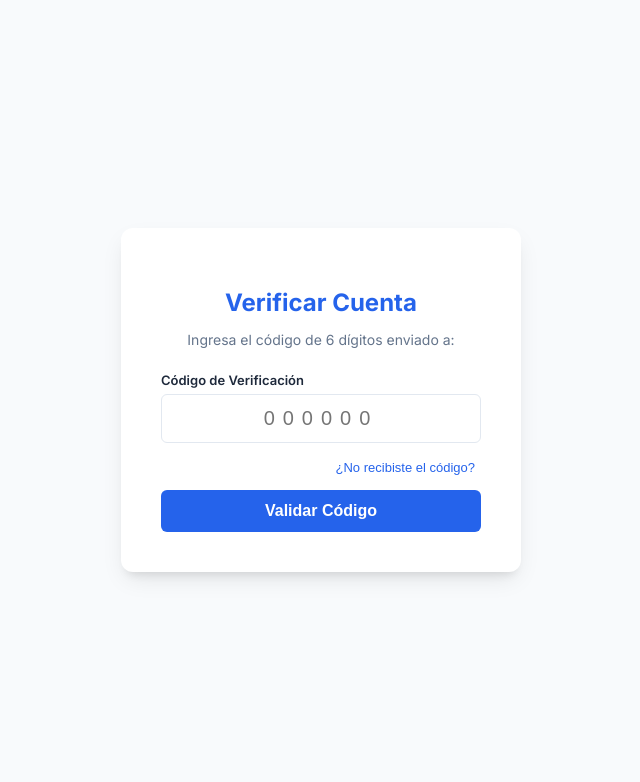
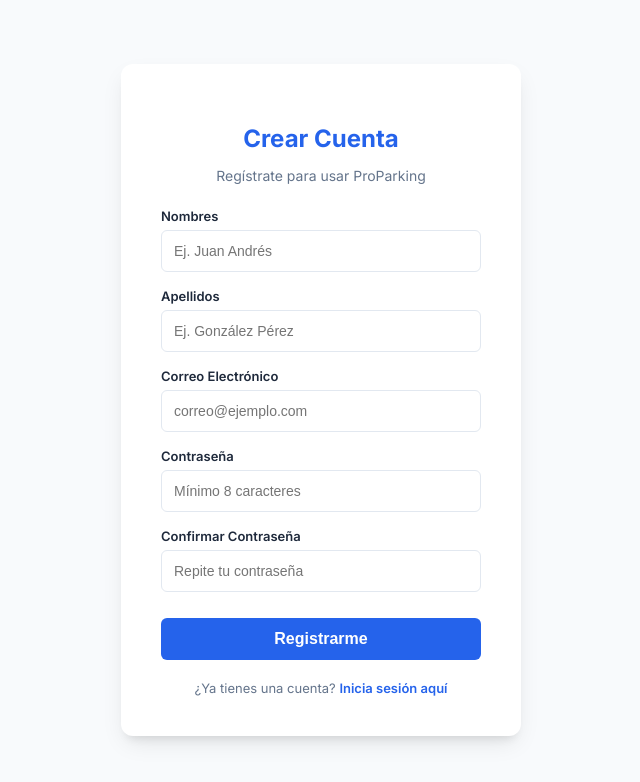
Before and after one commit to jgonzal12/frontproparking, a React (Vite) app in the folder proparking-web/: page /verify in a window 1280 px wide. Shown: the top 782 px of the page, without its empty margins (319-959 px from the left). Built offline with nearby package versions, Linux system fonts and the light colour scheme; no server answers.

Commit message:
fix verify

```diff
--- a/proparking-web/src/pages/Verify.jsx
+++ b/proparking-web/src/pages/Verify.jsx
@@ -1,101 +1,112 @@
 import { useState } from 'react';
-import { useLocation, useNavigate } from 'react-router-dom';
-import { verificarCodigo } from '../services/authService';
+import { useNavigate, Link } from 'react-router-dom';
+import { registrarUsuario } from '../services/authService';
 import '../styles/Auth.css';
 
-const MAX_INTENTOS = 5;
-
-function Verify() {
-    const location = useLocation();
+function Register() {
+    const [formData, setFormData] = useState({
+        nombre: '', apellido: '', email: '', password: '', confirmarPassword: ''
+    });
+    const [error, setError] = useState('');
+    const [cargando, setCargando] = useState(false);
     const navigate = useNavigate();
 
-    const [email] = useState(location.state?.email || '');
-    const [codigo, setCodigo] = useState('');
-    const [error, setError] = useState('');
-    const [intentos, setIntentos] = useState(0);
-    const [bloqueado, setBloqueado] = useState(false);
-    const [mensajeBloqueado, setMensajeBloqueado] = useState('');
-
-    const handleVerify = async (e) => {
+    const handleSubmit = async (e) => {
         e.preventDefault();
         setError('');
-        try {
-            await verificarCodigo(email, codigo);
-            navigate('/login', { state: { mensaje: '¡Cuenta activada! Ahora puedes iniciar sesión.' } });
-        } catch (err) {
-            const mensaje = typeof err === 'string' ? err : 'Código incorrecto';
 
-            // Si el código expiró → bloquear con mensaje directo
-            if (mensaje.toLowerCase().includes('expirado')) {
-                setMensajeBloqueado(mensaje);
-                setBloqueado(true);
+        if (formData.password !== formData.confirmarPassword) {
+            setError('Las contraseñas no coinciden');
             return;
         }
 
-            const nuevosIntentos = intentos + 1;
-            setIntentos(nuevosIntentos);
-
-            if (nuevosIntentos >= MAX_INTENTOS) {
-                setMensajeBloqueado('Demasiados intentos fallidos.');
-                setBloqueado(true);
-            } else {
-                setError(`${mensaje}. Te quedan ${MAX_INTENTOS - nuevosIntentos} intento(s).`);
-                setCodigo('');
-            }
+        setCargando(true);
+        try {
+            const { confirmarPassword, ...datos } = formData;
+            await registrarUsuario(datos);
+            navigate('/verify', { state: { email: formData.email } });
+        } catch (err) {
+            setError(err);
+        } finally {
+            setCargando(false);
         }
     };
 
     return (
         <div className="auth-wrapper">
             <div className="auth-card">
-                <h2>Verificar Cuenta</h2>
+                <h2>Crear Cuenta</h2>
+                <p>Regístrate para usar ProParking</p>
 
-                {bloqueado ? (
-                    <div>
-                        <div className="error-msg" style={{ marginBottom: 16 }}>
-                            {mensajeBloqueado} Vuelve a registrarte para obtener un nuevo código.
-                        </div>
-                        <button className="btn-primary" onClick={() => navigate('/register')}>
-                            Volver al registro
-                        </button>
-                    </div>
-                ) : (
-                    <>
-                        <p>Ingresa el código de 6 dígitos enviado a:<br /><strong>{email}</strong></p>
-
-                        <form onSubmit={handleVerify}>
+                <form onSubmit={handleSubmit}>
                     <div className="form-group">
-                                <label>Código de Verificación</label>
+                        <label>Nombres</label>
                         <input
                             type="text"
-                                    placeholder="000000"
-                                    maxLength="6"
-                                    value={codigo}
-                                    onChange={e => setCodigo(e.target.value)}
-                                    style={{ letterSpacing: '8px', textAlign: 'center', fontSize: '20px' }}
+                            placeholder="Ej. Juan Andrés"
+                            value={formData.nombre}
+                            onChange={e => setFormData({ ...formData, nombre: e.target.value })}
                             required
                         />
                     </div>
-                            <div style={{ display: 'flex', justifyContent: 'space-between', alignItems: 'center', marginTop: 8, marginBottom: 4 }}>
-                                <span style={{ fontSize: 12, color: '#94a3b8' }}>
-                                    {intentos > 0 && `Intentos: ${intentos}/${MAX_INTENTOS}`}
-                                </span>
-                                <button
-                                    type="button"
-                                    onClick={() => navigate('/register')}
-                                    style={{ background: 'none', border: 'none', color: '#2563eb', fontSize: 13, cursor: 'pointer' }}>
-                                    ¿No recibiste el código?
+
+                    <div className="form-group">
+                        <label>Apellidos</label>
+                        <input
+                            type="text"
+                            placeholder="Ej. González Pérez"
+                            value={formData.apellido}
+                            onChange={e => setFormData({ ...formData, apellido: e.target.value })}
+                            required
+                        />
+                    </div>
+
+                    <div className="form-group">
+                        <label>Correo Electrónico</label>
+                        <input
+                            type="email"
+                            placeholder="correo@ejemplo.com"
+                            value={formData.email}
+                            onChange={e => setFormData({ ...formData, email: e.target.value })}
+                            required
+                        />
+                    </div>
+
+                    <div className="form-group">
+                        <label>Contraseña</label>
+                        <input
+                            type="password"
+                            placeholder="Mínimo 8 caracteres"
+                            value={formData.password}
+                            onChange={e => setFormData({ ...formData, password: e.target.value })}
+                            required
+                        />
+                    </div>
+
+                    <div className="form-group">
+                        <label>Confirmar Contraseña</label>
+                        <input
+                            type="password"
+                            placeholder="Repite tu contraseña"
+                            value={formData.confirmarPassword}
+                            onChange={e => setFormData({ ...formData, confirmarPassword: e.target.value })}
+                            required
+                        />
+                    </div>
+
+                    <button type="submit" className="btn-primary" disabled={cargando}>
+                        {cargando ? 'Registrando...' : 'Registrarme'}
                     </button>
-                            </div>
-                            <button type="submit" className="btn-primary">Validar Código</button>
                 </form>
 
-                        {error && <div className="error-msg" style={{ marginTop: 12 }}>{error}</div>}
-                    </>
-                )}
+                {error && <div className="error-msg">{error}</div>}
+
+                <div className="auth-footer">
+                    ¿Ya tienes una cuenta? <Link to="/login">Inicia sesión aquí</Link>
+                </div>
             </div>
         </div>
     );
 }
 
-export default Verify;
+export default Register;
```
Lines whose indentation alone changed are shown as unchanged.
